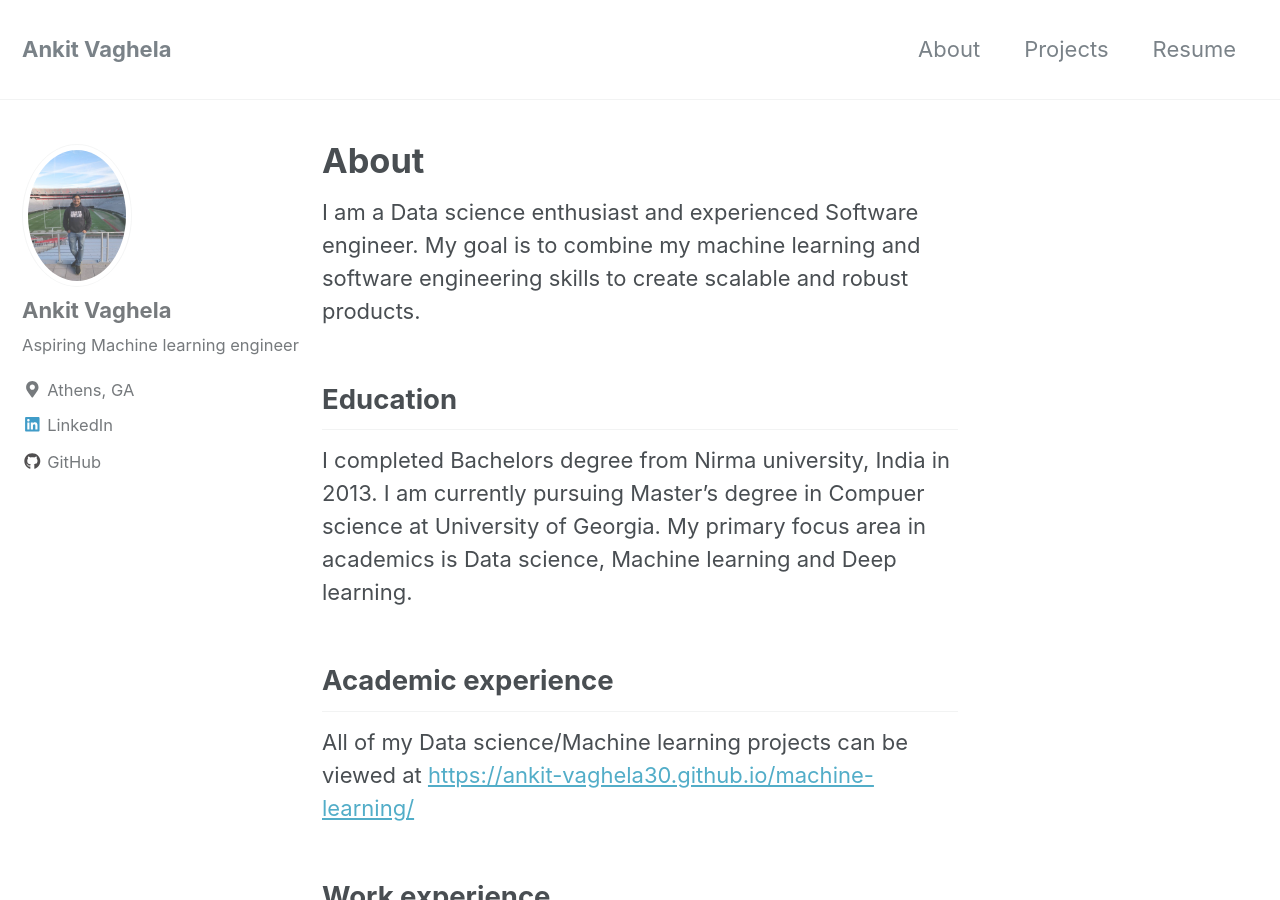
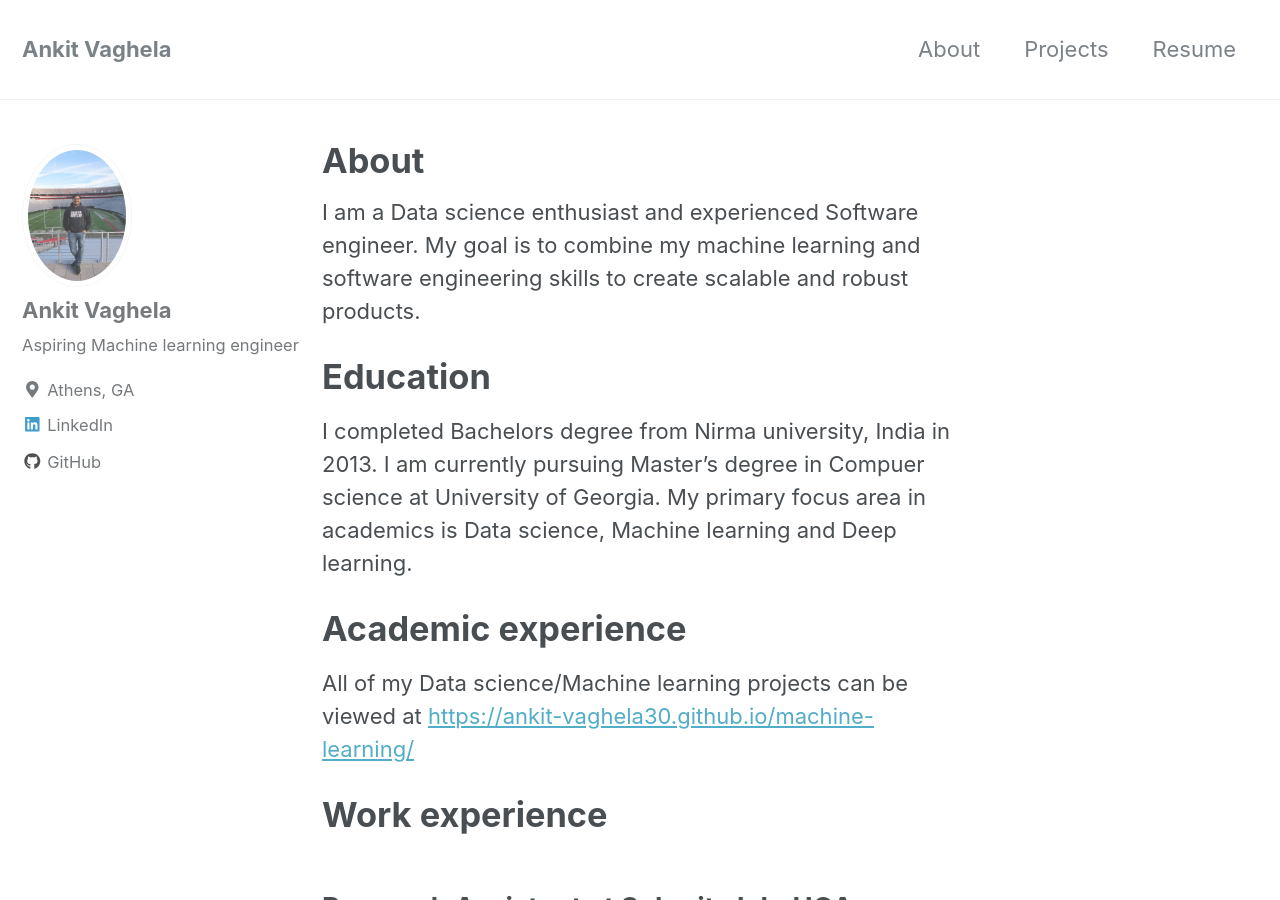
Before and after one commit to ankit-vaghela30/ankit-vaghela30.github.io, a Jekyll site: the page built from _pages/about.md, in a window 1280 px wide and 900 px high. Built offline with Jekyll 4.4.1, drawn with Linux system fonts in a browser that asks for light colours; nearby versions of some CDN libraries.

```diff
--- a/_pages/about.md
+++ b/_pages/about.md
@@ -5,42 +5,42 @@ permalink: /about/
 
 I am a Data science enthusiast and experienced Software engineer. My goal is to combine my machine learning and software engineering skills to create scalable and robust products.
 
-## Education
+# Education
 
 I completed Bachelors degree from Nirma university, India in 2013. I am currently pursuing Master's degree in Compuer science at University of Georgia. My primary focus area in academics is Data science, Machine learning and Deep learning.
 
-## Academic experience
+# Academic experience
 
 All of my Data science/Machine learning projects can be viewed at [https://ankit-vaghela30.github.io/machine-learning/](https://ankit-vaghela30.github.io/machine-learning/)
 
-## Work experience
+# Work experience
 
-### Research Assistant at Schmitz lab, UGA, Athens, GA
+## Research Assistant at Schmitz lab, UGA, Athens, GA
 
 I am currently working as a Research assistant in the capacity of MEAN(MongoDB, Express.js, Angular.js, Node.js) stack developer at Schmitz lab. I have created a web based platform which is being used by UGA's undergraduate biology course students to learn about genetics and inheritance through simulated experiments.
 
 My work can be viewed by going to the lab website and go to Mendelpede application.
 link: [https://heredity.genetics.uga.edu/](https://heredity.genetics.uga.edu/)
 
-### Software engineer intern at Verifacto Inc., Atlanta, GA
+## Software engineer intern at Verifacto Inc., Atlanta, GA
 
 Verifacto Inc. provides a middleware between Vehicle insurance providers and their customers (insurers). I worked here as a Software engineer intern. Data collection and integration is the main function of the company. Multiple Vehicle insurance providers like Statefarm, All state etc. sends insurance information via various sources like email, Postal mail and even sometimes photo clicked from phone. My task was to collect all these data and integrate it in one place. The pipeline worked in a way such that all the documents are converted to physical copy which is then scanned and inserted into local file system. I extended this pipeline by running OCR(Optical Character Recognition) on it, then storing the text file on Amazon S3 server, then running customized regex for each vehicle insurance providers to collect the data and insert it in MySQL database. This data was used to provide a web based interface to both service providers and customers.
 
 Technologies used: Python, MySQL, BeautifulSoup, Data integration
 
-### Associate of technology at Cognizant ltd., India
+## Associate of technology at Cognizant ltd., India
 
-**KPN, Netherland**
+### KPN, Netherland
 
 KPN is a telecom giant based in Netherland. I worked on order fulfillment project in Salesforce framework. I worked in the capacity of Salesforce developer and created Visualforce pages, Apex triggers, Apex classes etc. I also worked with the product mowner to develop encryption/decryption feature.
 
 Technologies used: Salesforce platform, Vlocity
 
-### Senior systems engineer at Infosys ltd., India
+## Senior systems engineer at Infosys ltd., India
 
 After completing my Bachelors degree in Instrumentation and Control engineering, I grew interest in programming so I joined Infosys ltd as a Software engineer. I worked for multiple clients on multiple projects which are described below:
 
-**First Data, USA**
+### First Data, USA
 
 I worked on 1099 Tax reporting application which was a inhouse reporting application used by First Data employees. I created a functionality to mask and unmask sensitive customer information (i.e. Tax Identification Number). Additionally, I developed a login based privilege management to allow appropriate users to view sensitive information. User behaviour like who has unmasked sensitive information at what time, was also logged on servers using a logging tool splunk. I also supported security testing of this application and rectified some of the vulnerabilities like URL injection.
 
@@ -48,13 +48,13 @@ I also supported direct client requests which mostly asked to create database sc
 
 Technologies used: Java, J2EE, Struts, Linux
 
-**American Express, USA**
+### American Express, USA
 
 I worked on a Big Data project to create a system which showed credit card usage report in Hbase database. I created a data pipeline to filter customer data using pig, hive and map reduce algorithms.
 
 Technologies used: MapReduce, Java, Pig, Hive, HBase,
 
-**Telenet, Belgium**
+### Telenet, Belgium
 
 Telenet is a telecom giant in Belgium. My first project for Telenet was a Order fulfillment application where I worked on workflows, Apex triggers and Apex classes. It was entirely built on Salesforce platform where we called few Java APIs for billing process.
 
@@ -62,7 +62,7 @@ I later joined the Billing team and led team of four fellow colleagues to create
 
 Technologies used: Java, SOAP, Oracle service bus, Salesforce
 
-## Appreciations/Recommendations
+# Appreciations/Recommendations
 
 ![alt]({{ site.url }}{{ site.baseurl }}/images/recos/hezi.png)
 
@@ -72,7 +72,7 @@ Technologies used: Java, SOAP, Oracle service bus, Salesforce
 
 ![alt]({{ site.url }}{{ site.baseurl }}/images/recos/19645_Ankit_Vaghela.png)
 
-## Certifications
+# Certifications
 
 
 1. Infosys certified Big data/Hadoop developer
```
